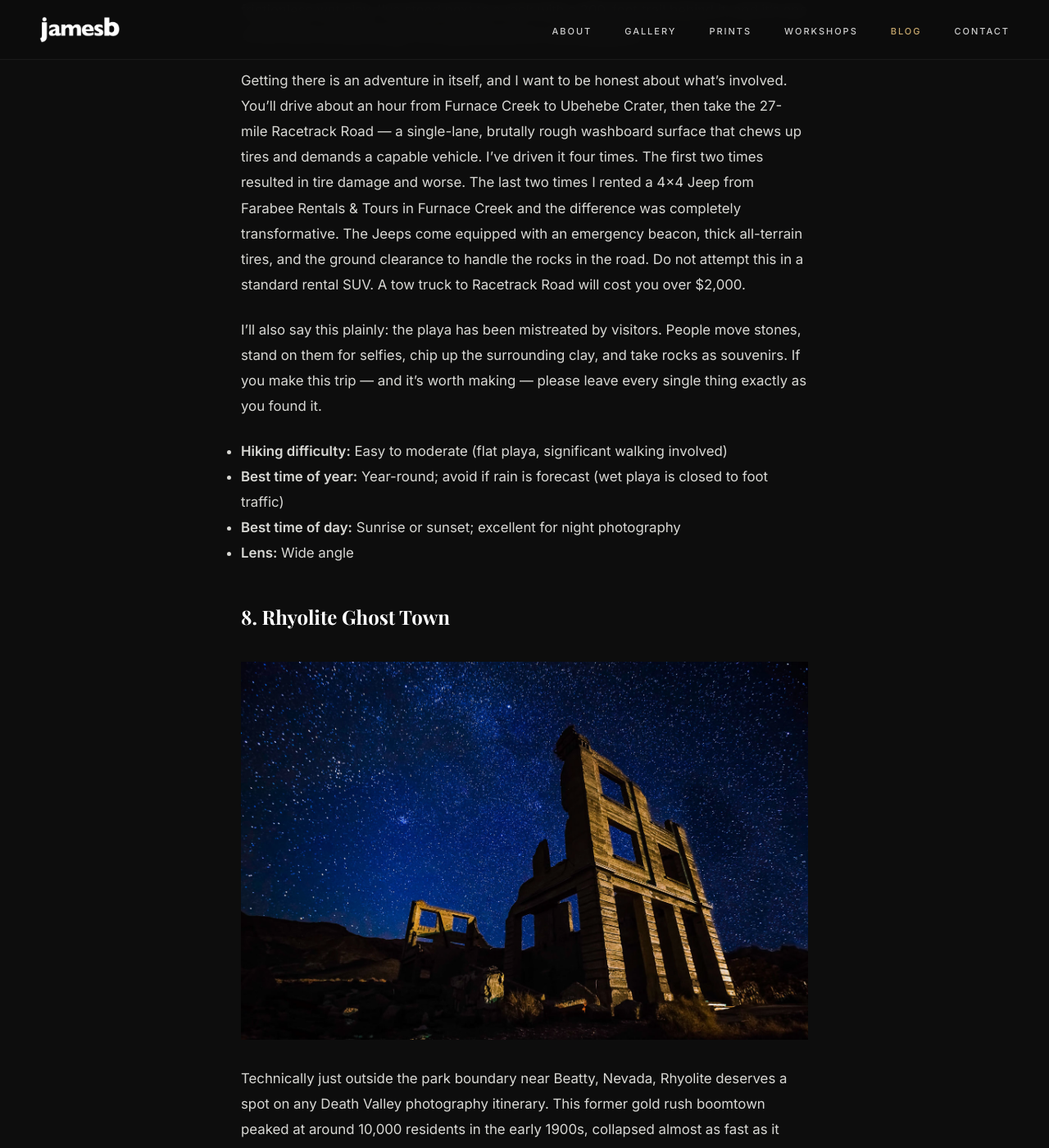
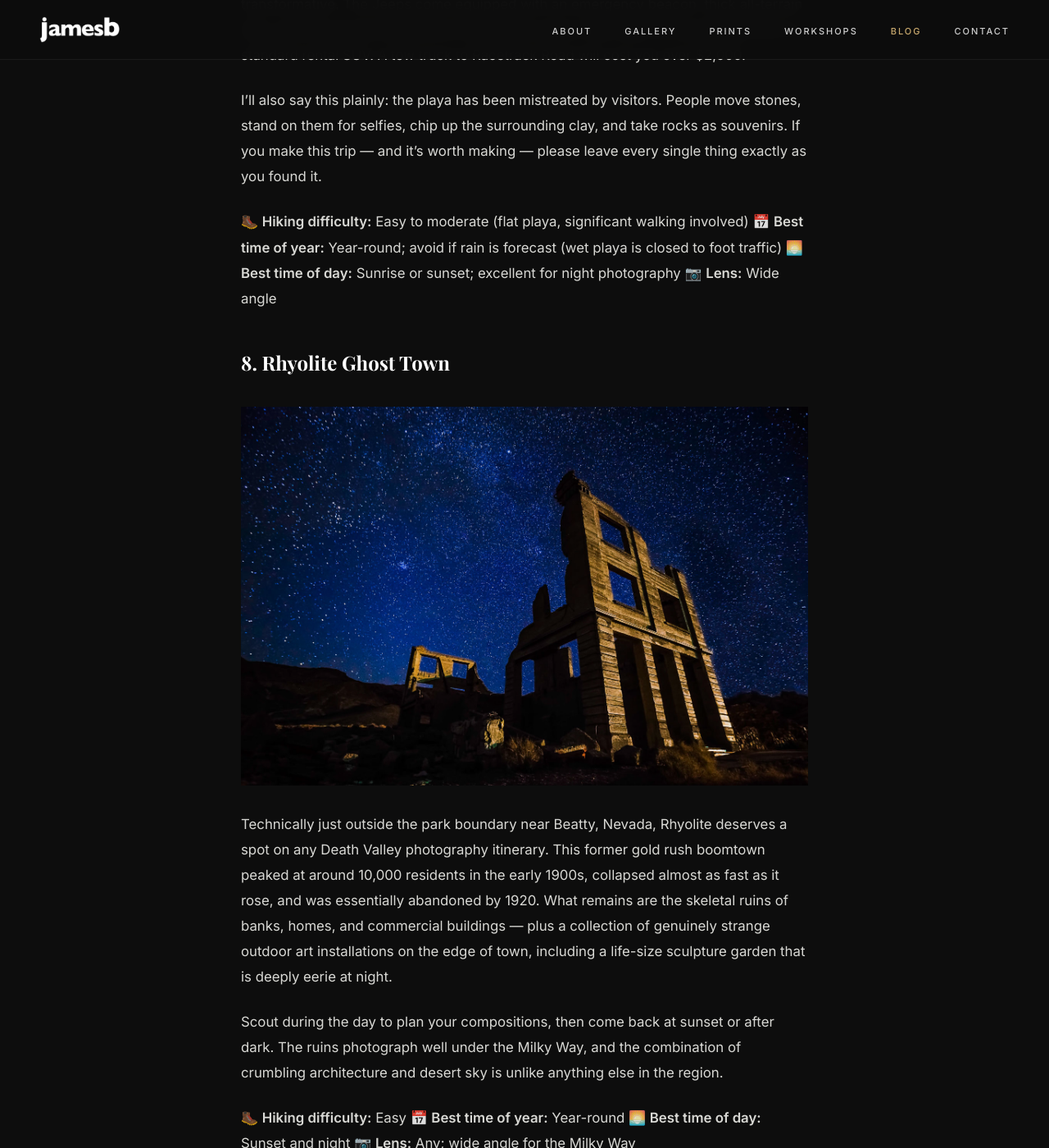
Before and after one commit to jamesbrandon85/jamesbrandon85.github.io, a Jekyll site: the page built from _posts/2026-05-17-best-photo-spots-death-valley.md, in a window 1280 px wide and 1400 px high, scrolled down 10108 px. Shown: the whole window at 82% size. Built offline with Jekyll 4.4.1, drawn with Linux system fonts in a browser that asks for light colours; some web fonts are replaced; some of the changed text lies outside the part shown.

Commit message:
Replace bullet points with emoji icons in each location section

```diff
--- a/_posts/2026-05-17-best-photo-spots-death-valley.md
+++ b/_posts/2026-05-17-best-photo-spots-death-valley.md
@@ -34,10 +34,10 @@
 
 Sunset is equally beautiful and offers a slightly different advantage: you can see the light in all directions, including back toward the Panamint Mountains. If you stay into blue hour and beyond, bring a GPS — the dunes all look identical in the dark and it's genuinely easy to get disoriented.
 
-- **Hiking difficulty:** Easy to strenuous (depending on how far in you walk)
-- **Best time of year:** Year-round
-- **Best time of day:** Sunrise or sunset
-- **Lens:** Any focal length works; telephoto compresses the dune ridges beautifully
+🥾 **Hiking difficulty:** Easy to strenuous (depending on how far in you walk)
+📅 **Best time of year:** Year-round
+🌅 **Best time of day:** Sunrise or sunset
+📷 **Lens:** Any focal length works; telephoto compresses the dune ridges beautifully
 
 ## 2. Badwater Basin
 ![Salt polygon patterns at Badwater Basin at sunset, Death Valley National Park](/blog/best-photo-spots-death-valley/badwater-basin-patterns-death-valley-james-brandon.webp)
@@ -50,10 +50,10 @@
 
 Bring a wide-angle lens and get low — as low as you can physically get. A ball head that allows near-ground-level positioning is extremely useful here.
 
-- **Hiking difficulty:** Easy to strenuous (depending on how far out you walk)
-- **Best time of year:** Year-round; winter rain events create exceptional conditions
-- **Best time of day:** Sunrise or sunset
-- **Lens:** Wide angle — get as low to the ground as possible
+🥾 **Hiking difficulty:** Easy to strenuous (depending on how far out you walk)
+📅 **Best time of year:** Year-round; winter rain events create exceptional conditions
+🌅 **Best time of day:** Sunrise or sunset
+📷 **Lens:** Wide angle — get as low to the ground as possible
 
 ## 3. Zabriskie Point
 ![Zabriskie Point badlands at sunrise with golden light, Death Valley National Park](/blog/best-photo-spots-death-valley/zabriskie-point-sunrise-death-valley-james-brandon.webp)
@@ -64,10 +64,10 @@
 
 One move worth making: don't just shoot from the main overlook. Walk the ridge in both directions to find slightly different angles and foreground elements. And if you have time, hike down into the badlands themselves during the middle of the day (when the light isn't great for photography anyway) to understand the terrain so you can make smarter compositional decisions at sunrise.
 
-- **Hiking difficulty:** Easy (main overlook); moderate if you hike into the badlands
-- **Best time of year:** Year-round
-- **Best time of day:** Sunrise
-- **Lens:** Any; wide angle to telephoto all produce compelling results
+🥾 **Hiking difficulty:** Easy (main overlook); moderate if you hike into the badlands
+📅 **Best time of year:** Year-round
+🌅 **Best time of day:** Sunrise
+📷 **Lens:** Any; wide angle to telephoto all produce compelling results
 
 ## 4. West Side Road
 ![Salt tributary patterns on West Side Road at golden hour, Death Valley National Park](/blog/best-photo-spots-death-valley/west-side-road-salt-death-valley-james-brandon.webp)
@@ -76,10 +76,10 @@
 
 These tributaries run across dark, coffee-brown desert floor, which creates a stunning contrast with the bright white salt crystals. The patterns here tend to be more intimate and detailed than the main basin, and because fewer people know about them, you're far more likely to have the place to yourself. A wide-angle lens down at ground level is the move here, same as at Badwater — the geometry and texture of the salt edges are what you're after.
 
-- **Hiking difficulty:** Easy
-- **Best time of year:** Year-round
-- **Best time of day:** Sunrise or sunset
-- **Lens:** Wide angle — get down low
+🥾 **Hiking difficulty:** Easy
+📅 **Best time of year:** Year-round
+🌅 **Best time of day:** Sunrise or sunset
+📷 **Lens:** Wide angle — get down low
 
 ## 5. Artist's Palette
 ![Artist's Palette colorful hillside at twilight, Death Valley National Park](/blog/best-photo-spots-death-valley/artists-palette-twilight-death-valley-james-brandon.webp)
@@ -88,10 +88,10 @@
 
 During the middle of the day the colors look muted and flat. At golden hour, and especially in the minutes after sunset during twilight, they come alive. The pinks and purples in the sky seem to amplify the colors in the rock, and the whole hillside glows in a way that looks almost surreal in photographs. Shoot from the parking area overlook but also explore on foot — you can walk into the canyon and find compositions that no one shooting from the road will get.
 
-- **Hiking difficulty:** Easy
-- **Best time of year:** Year-round
-- **Best time of day:** Twilight (before sunrise or after sunset)
-- **Lens:** Any
+🥾 **Hiking difficulty:** Easy
+📅 **Best time of year:** Year-round
+🌅 **Best time of day:** Twilight (before sunrise or after sunset)
+📷 **Lens:** Any
 
 ## 6. Cottonball Basin
 
@@ -103,10 +103,10 @@
 
 To reach it, drive north from the main Badwater turnoff along Badwater Road. The basin is on the left side of the road. There's no formal parking area, so pull off where it's safe and walk in.
 
-- **Hiking difficulty:** Easy
-- **Best time of year:** Year-round; winter and early spring offer the most dramatic conditions
-- **Best time of day:** Sunrise
-- **Lens:** Wide angle — get down low to emphasize the texture of the salt crystals
+🥾 **Hiking difficulty:** Easy
+📅 **Best time of year:** Year-round; winter and early spring offer the most dramatic conditions
+🌅 **Best time of day:** Sunrise
+📷 **Lens:** Wide angle — get down low to emphasize the texture of the salt crystals
 
 ## 7. Racetrack Playa
 ![Sailing stones with long tracks on Racetrack Playa, Death Valley National Park](/blog/best-photo-spots-death-valley/racetrack-playa-sailing-stones-death-valley-james-brandon.webp)
@@ -117,10 +117,10 @@
 
 I'll also say this plainly: the playa has been mistreated by visitors. People move stones, stand on them for selfies, chip up the surrounding clay, and take rocks as souvenirs. If you make this trip — and it's worth making — please leave every single thing exactly as you found it.
 
-- **Hiking difficulty:** Easy to moderate (flat playa, significant walking involved)
-- **Best time of year:** Year-round; avoid if rain is forecast (wet playa is closed to foot traffic)
-- **Best time of day:** Sunrise or sunset; excellent for night photography
-- **Lens:** Wide angle
+🥾 **Hiking difficulty:** Easy to moderate (flat playa, significant walking involved)
+📅 **Best time of year:** Year-round; avoid if rain is forecast (wet playa is closed to foot traffic)
+🌅 **Best time of day:** Sunrise or sunset; excellent for night photography
+📷 **Lens:** Wide angle
 
 ## 8. Rhyolite Ghost Town
 ![Rhyolite ghost town ruins at night under Milky Way, Nevada](/blog/best-photo-spots-death-valley/rhyolite-ghost-town-night-death-valley-james-brandon.webp)
@@ -129,10 +129,10 @@
 
 Scout during the day to plan your compositions, then come back at sunset or after dark. The ruins photograph well under the Milky Way, and the combination of crumbling architecture and desert sky is unlike anything else in the region.
 
-- **Hiking difficulty:** Easy
-- **Best time of year:** Year-round
-- **Best time of day:** Sunset and night
-- **Lens:** Any; wide angle for the Milky Way
+🥾 **Hiking difficulty:** Easy
+📅 **Best time of year:** Year-round
+🌅 **Best time of day:** Sunset and night
+📷 **Lens:** Any; wide angle for the Milky Way
 
 ## Final Thoughts
 
```
